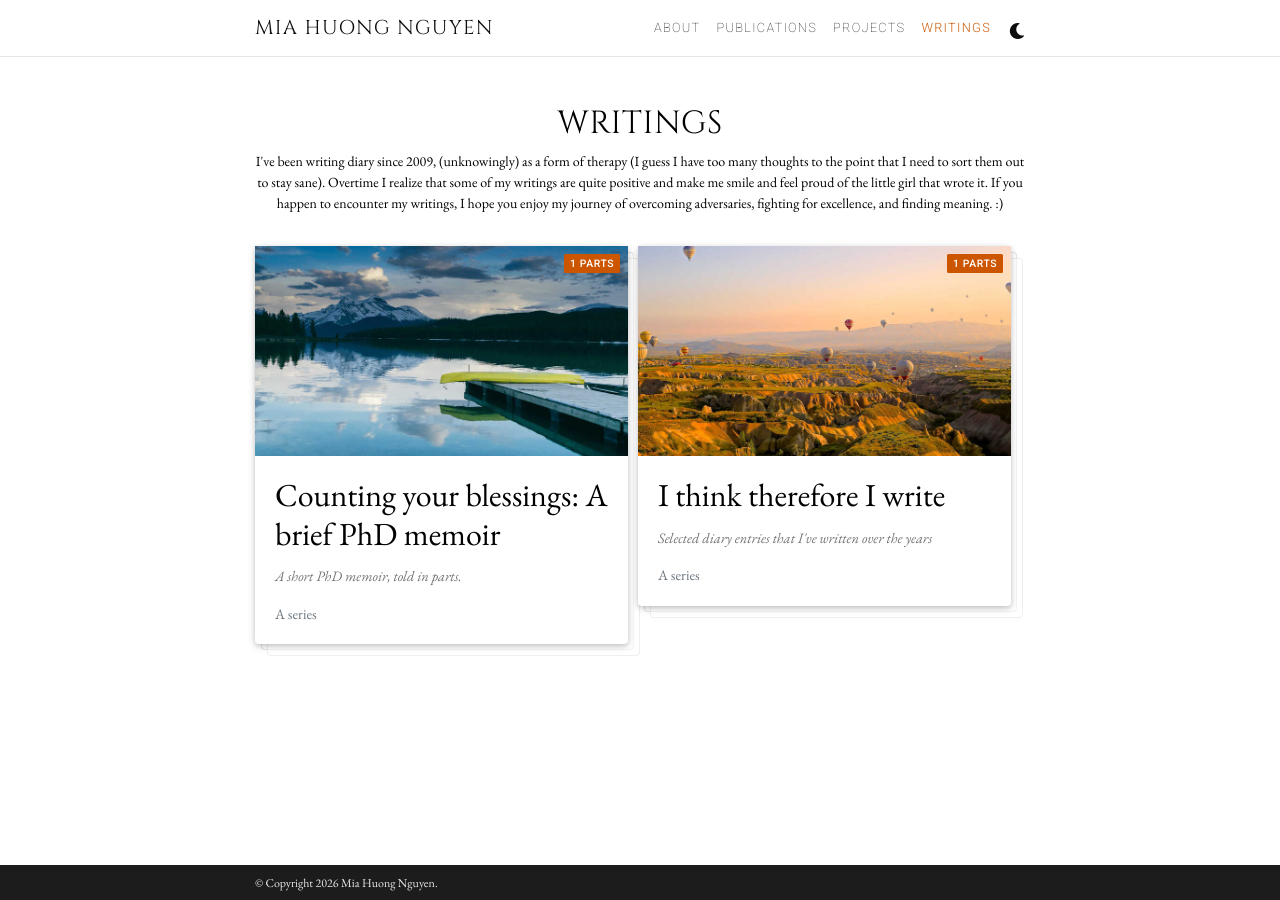
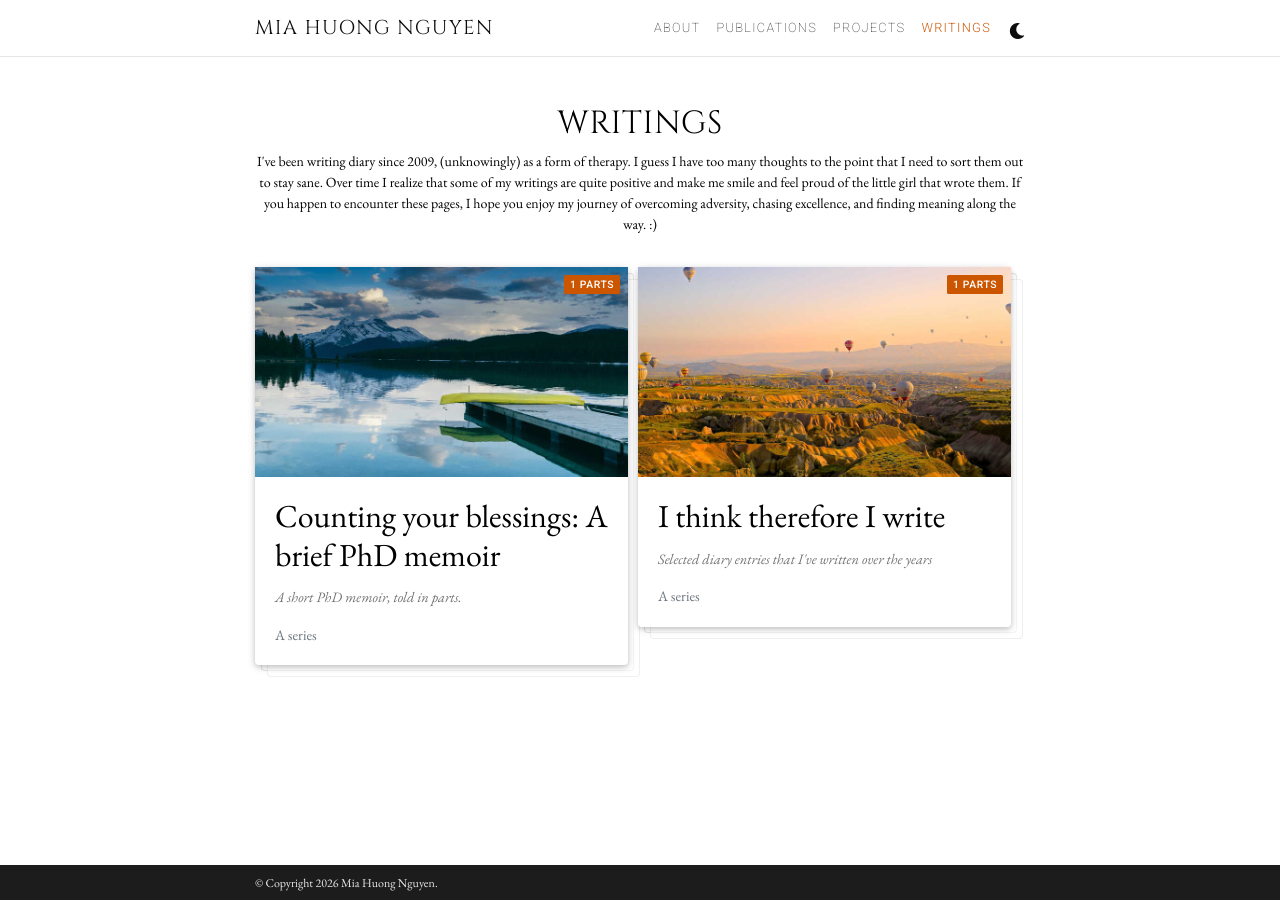
Before and after one commit to iammia0o/iammia0o.github.io, a Jekyll site: the page built from _pages/writings.md, in a window 1280 px wide. Built offline with Jekyll 4.4.1, drawn with Linux system fonts in a browser that asks for light colours; full-size pictures stand in for the smaller copies a plugin makes; comment, search, counter and statistics services are not loaded; a style sheet for code colours, icons or effects is not loaded.

Commit message:
updated writing intro

```diff
--- a/_pages/writings.md
+++ b/_pages/writings.md
@@ -2,7 +2,7 @@
 layout: page
 permalink: /writings/
 title: WRITINGS
-description: I've been writing diary since 2009, (unknowingly) as a form of therapy (I guess I have too many thoughts to the point that I need to sort them out to stay sane). Overtime I realize that some of my writings are quite positive and make me smile and feel proud of the little girl that wrote it. If you happen to encounter my writings, I hope you enjoy my journey of overcoming adversaries, fighting for excellence, and finding meaning. :)
+description: I've been writing diary since 2009, (unknowingly) as a form of therapy. I guess I have too many thoughts to the point that I need to sort them out to stay sane. Over time I realize that some of my writings are quite positive and make me smile and feel proud of the little girl that wrote them. If you happen to encounter these pages, I hope you enjoy my journey of overcoming adversity, chasing excellence, and finding meaning along the way. :)
 description_italic: false
 nav: true
 nav_order: 4
```
